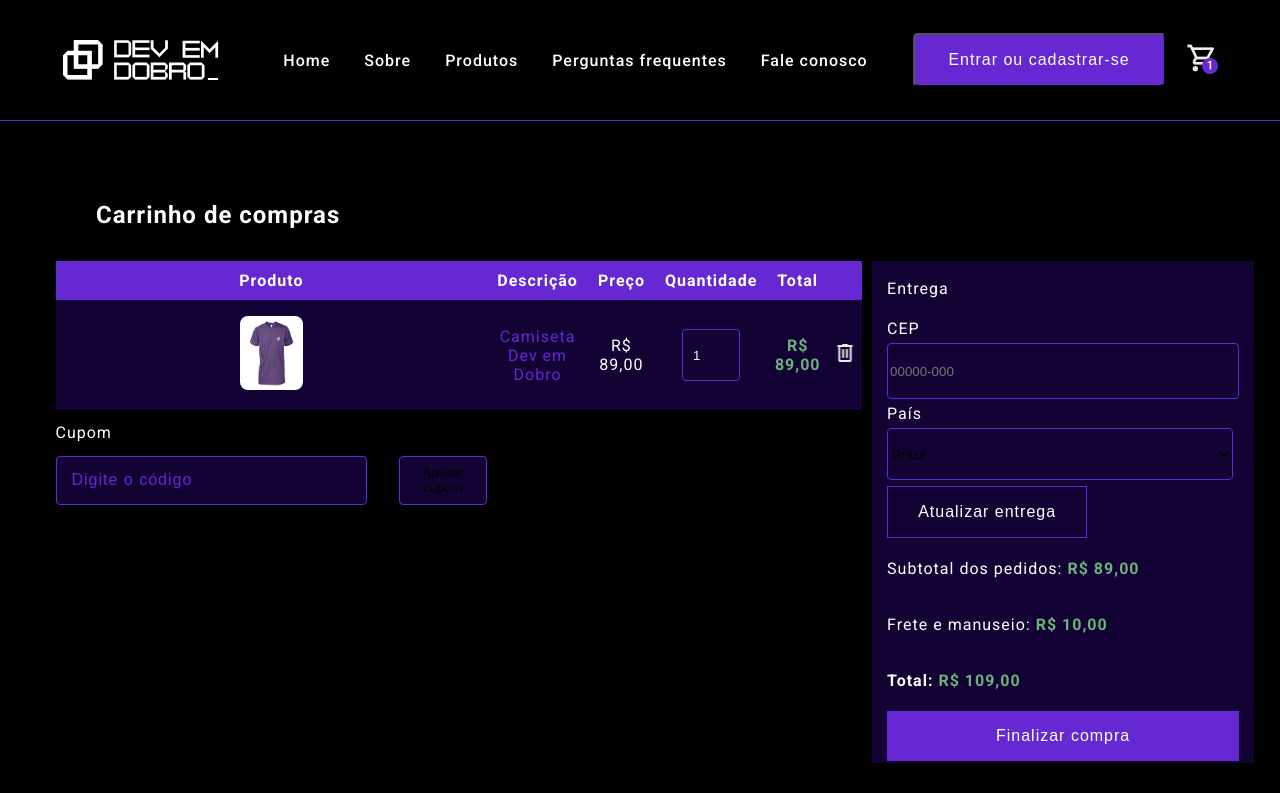
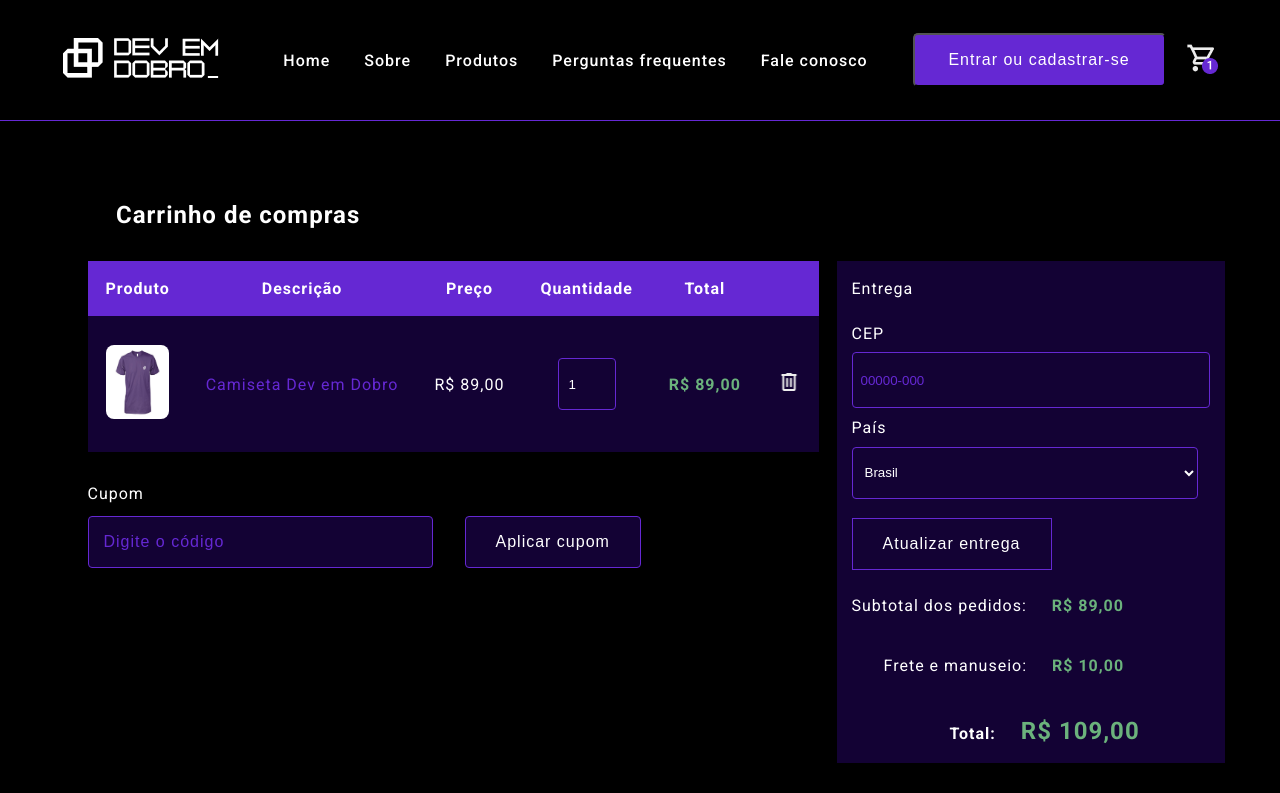
Before and after one commit to mandiilorenzo/project-e-commerce, a React (Vite) app: page /carrinho-de-compras in a window 1280 px wide. Shown: the top 793 px of the page. Built offline with nearby package versions, Linux system fonts and the light colour scheme.

Commit message:
style: finalizando de estilizar a pagina do carrinho de compras

```diff
--- a/src/components/header/index.tsx
+++ b/src/components/header/index.tsx
@@ -6,7 +6,7 @@ import { ButtonHeader } from "../buttons/button-header"
 const Header = () => {
     return (
         <GlobalHeader>
-            <img src="/logo.png" alt="Logo Dev em Dobro" />
+            <Link to={"/"}><img src="/logo.png" alt="Logo Dev em Dobro" /></Link>
 
             <Nav>
                 <ul>
--- a/src/pages/cart/index.tsx
+++ b/src/pages/cart/index.tsx
@@ -11,11 +11,12 @@ const Cart = () => {
     const { register } = useForm<Inputs>()
 
     return (
-        <Section>
+        <Main>
             <h1>Carrinho de compras</h1>
 
             <Container>
 
+                <Section>
                     <Table>
                         <thead>
                             <tr>
@@ -41,7 +42,10 @@ const Cart = () => {
                             </tr>
                         </tbody>
 
+                    </Table>
+
                     <h2>Cupom</h2>
+
                     <Cupom>
                         <input
                             type="text"
@@ -50,9 +54,10 @@ const Cart = () => {
                         <ButtonCupom>Aplicar cupom</ButtonCupom>
                     </Cupom>
 
-                </Table>
+                </Section>
 
 
+                <SectionForm>
                 <Form>
                     <h3>Entrega</h3>
 
@@ -72,51 +77,73 @@ const Cart = () => {
                     <ButtonEntrega>Atualizar entrega</ButtonEntrega>
 
                     <p>Subtotal dos pedidos: <span>R$ 89,00</span></p>
-                    <p>Frete e manuseio: <span>R$ 10,00</span></p>
-                    <p><strong>Total:</strong> <span>R$ 109,00</span></p>
+                    <Frete>Frete e manuseio: <span>R$ 10,00</span></Frete>
+                    <Total><strong>Total:</strong> <span>R$ 109,00</span></Total>
+
+                </Form>
 
                 <ButtonFinish>Finalizar compra</ButtonFinish>
-                </Form>
+
+                </SectionForm>
+
 
             </Container>
-        </Section>
+        </Main>
     )
 }
 
-const Section = styled.section`
+const Main = styled.section`
     border-top: 1px solid var(--primary-purple-color);
 
     h1 {
     font-size: 24px;
     margin-top: 80px;
     margin-bottom: 32px;
-    padding-left: 96px;
+    padding-left: 116px;
     }
 `
 
 const Container = styled.div`
     display: flex;
     align-items: flex-start;
+    justify-content: space-between;
     max-width: 1169px;
     margin: auto;
     margin-bottom: 80px;
     gap: 10px;
 `
 
+const Section = styled.div`
+    margin-left: 32px;
+
+    h2 {
+    font-size: 16px;
+    font-weight: 400;
+    margin-top: 32px;}
+`
+
+const SectionForm = styled.div`
+
+`
+
 const Table = styled.table`
     border-collapse: collapse;
+    width: 100%;
+    overflow: hidden;
 
     th {
     background-color: var(--primary-purple-color);
     color: white;
-    padding: 10px;
+    padding: 18px;
     text-align: center;
+    max-width: 500px;
     }
 
     td {
-    padding: 5px;
+    padding: 18px;
     background-color: var(--second-purple-color);
     text-align: center;
+    max-width: 500px;
 
     input {
     max-width: 45px;
@@ -175,7 +202,7 @@ const Cupom = styled.div`
     border-radius: 4px;
     width: 296px;
     padding: 16px 32px 16px 15px;
-    color: var(--primary-purple-color);
+    color: var(--white-color);
 
     &::placeholder {
     color: var(--primary-purple-color);
@@ -200,18 +227,35 @@ const Form = styled.form`
     font-weight: 400;
     }
 
+    span {
+    color: var(--primary-green-color);
+    font-size: 16px;
+    font-weight: 700;
+    margin-left: 20px;
+    }
+
     input, select {
     background-color: var(--second-purple-color);
     border: 1px solid var(--primary-purple-color);
     border-radius: 4px;
     width: 346px;
     height: 52px;
+    color: var(--white-color);
+    padding-left: 8px;
+
+    &::placeholder {
+    color: var(--primary-purple-color);
     }
+`
 
+const Frete = styled.p`
+    margin-left: 32px;
+`
+
+const Total = styled.p`
+    margin-left: 98px;
     span {
-    color: var(--primary-green-color);
-    font-size: 16px;
-    font-weight: 700;
+    font-size: 24px;
     }
 `
 
@@ -223,28 +267,34 @@ const ButtonEntrega = styled.button`
     color: var(--white-color);
     font-size: 16px;
     letter-spacing: 1px;
+    margin-top: 10px;
+    cursor: pointer;
 `
 
 const ButtonCupom = styled.button`
     background-color: var(--second-purple-color);
     border: 1px solid var(--primary-purple-color);
     border-radius: 4px;
-
-    &::placeholder {
+    cursor: pointer;
     color: var(--white-color);
+    max-width: 200px;
+    height: 52px;
+    padding: 16px 30px;
     font-size: 16px;
-    font-weight: 500;
     letter-spacing: 1px;
-    }
 `
 
 const ButtonFinish = styled.button`
     background-color: var(--primary-purple-color);
     border: none;
+    cursor: pointer;
     color: var(--white-color);
     font-size: 16px;
     letter-spacing: 1px;
     padding: 16px 32px;
+    margin-top: 32px;
+    width: 380px;
+    height: 52px;
 `
 
 export { Cart }
--- a/src/pages/form-register/index.tsx
+++ b/src/pages/form-register/index.tsx
@@ -132,6 +132,7 @@ const Input = styled.input`
     border: 1px solid var(--primary-purple-color);
     border-radius: 4px;
     padding: 16px 13px;
+    color: var(--white-color);
 `
 
 const InputCheckbox = styled.input`
```
Lines whose indentation alone changed are shown as unchanged.
